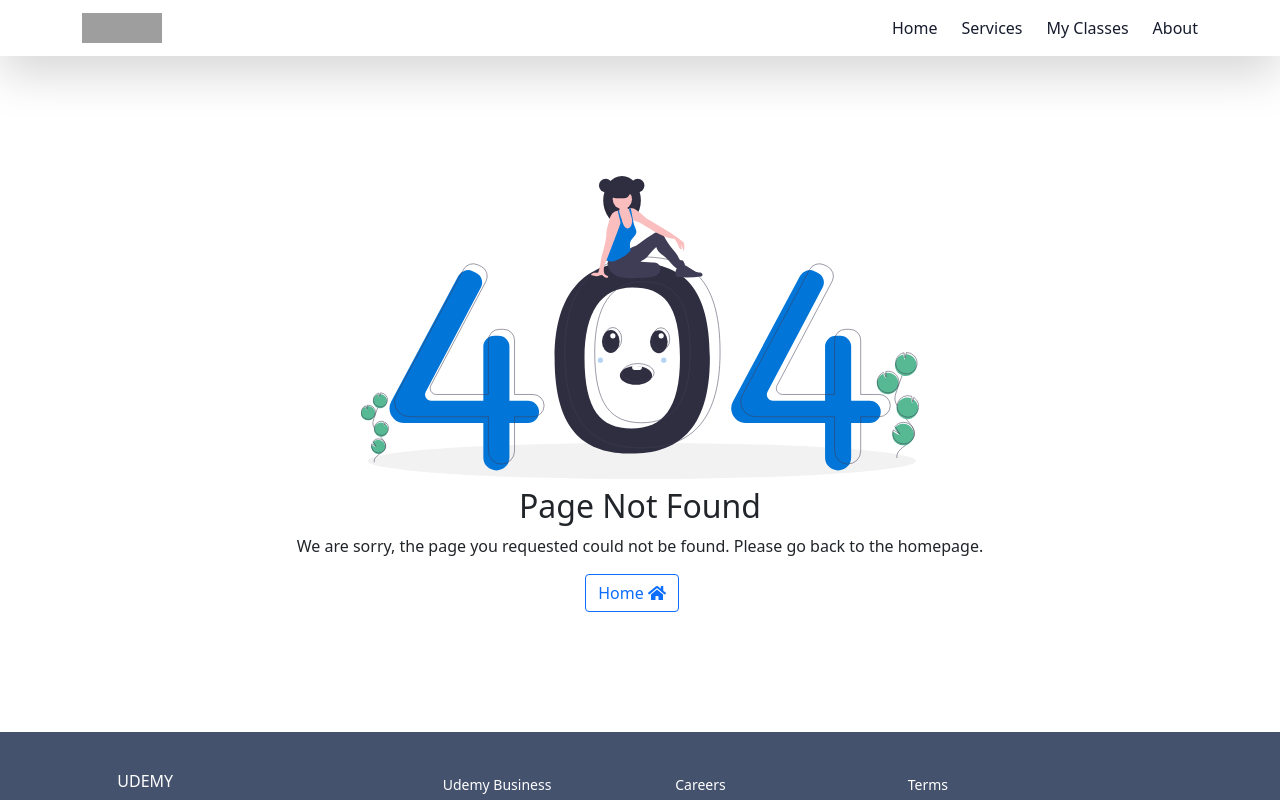
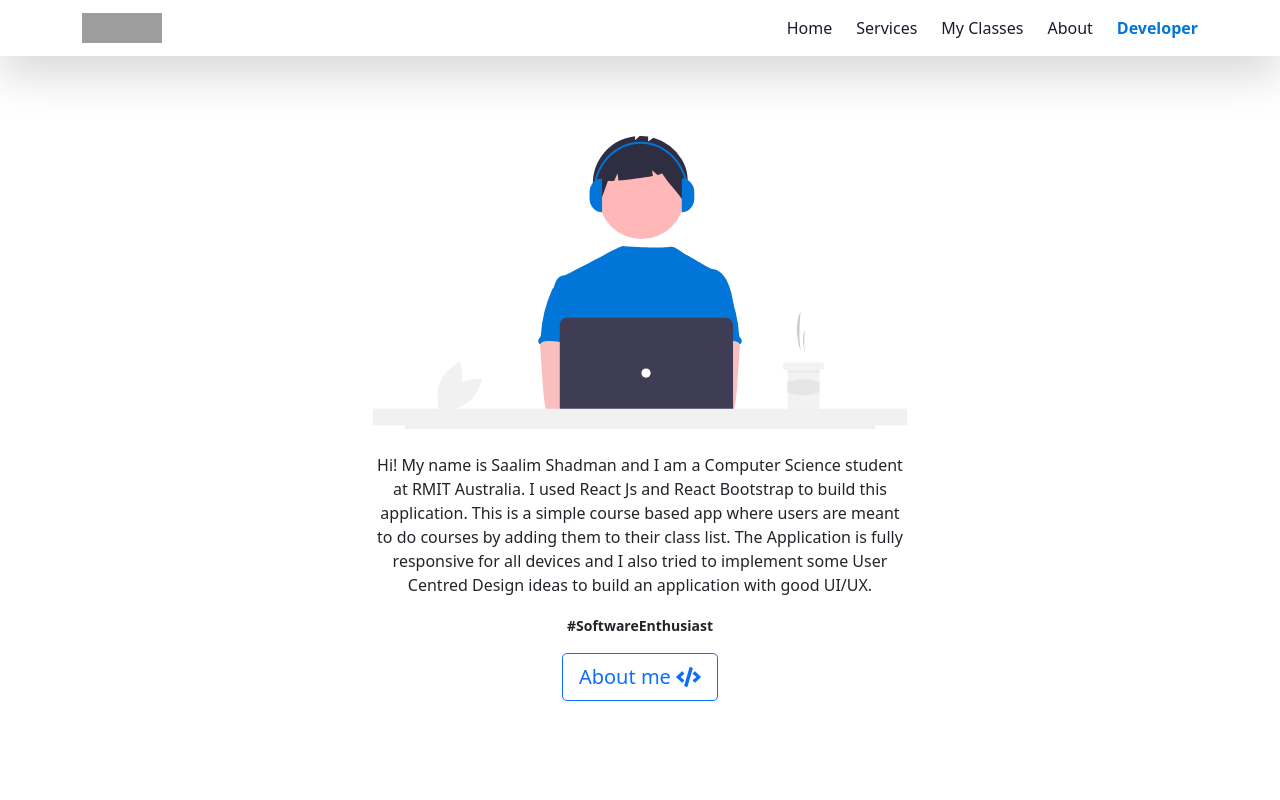
Before and after one commit to shadmansaalim/Full-Stack-Course-App, a React (Create React App) app: page /developer in a window 1280 px wide. Shown: the top 800 px of the page. Built offline with nearby package versions, Linux system fonts and the light colour scheme; grey boxes are pictures that could not be loaded.

Commit message:
Developer Page Added

```diff
--- a/src/App.js
+++ b/src/App.js
@@ -13,6 +13,7 @@ import About from './components/About/About';
 import Footer from './components/Footer/Footer';
 import MyClasses from './components/MyClasses/MyClasses';
 import NotFound from './components/NotFound/NotFound';
+import Developer from './components/Developer/Developer';
 
 
 function App() {
@@ -36,6 +37,9 @@ function App() {
           <Route exact path="/about">
             <About></About>
           </Route>
+          <Route exact path="/developer">
+            <Developer></Developer>
+          </Route>
           <Route path="*">
             <NotFound></NotFound>
           </Route>
--- /dev/null
+++ b/src/components/Developer/Developer.js
@@ -0,0 +1,22 @@
+import React from 'react';
+import coding from '../../images/coding.svg'
+import { Button } from 'react-bootstrap';
+import { FontAwesomeIcon } from '@fortawesome/react-fontawesome';
+import { faCode } from '@fortawesome/free-solid-svg-icons';
+import { NavLink } from 'react-router-dom';
+
+const Developer = () => {
+    return (
+        <section className="col-lg-5 col-md-8 col-10 mx-auto" style={{ marginTop: 80, marginBottom: 100 }}>
+            <img className="img-fluid" src={coding} alt="" />
+            <p className="mt-4">Hi! My name is Saalim Shadman and I am a Computer Science student at RMIT Australia. I used React Js and React Bootstrap to build this application. This is a simple course based app where users are meant to do courses by adding them to their class list. The Application is fully responsive for all devices and I also tried to implement some User Centred Design ideas to build an application with good UI/UX.</p>
+            <small className="text-center fw-bold">#SoftwareEnthusiast</small>
+            <br />
+
+            <a target="_blank" rel="noreferrer" href="https://github.com/shadmansaalim" className="btn btn-outline-primary btn-lg mt-3">About me <FontAwesomeIcon icon={faCode} /></a>
+
+        </section>
+    );
+};
+
+export default Developer;
--- a/src/components/Header/Header.js
+++ b/src/components/Header/Header.js
@@ -18,7 +18,7 @@ const Header = () => {
                 <Navbar.Toggle aria-controls="basic-navbar-nav" />
                 <Navbar.Collapse id="basic-navbar-nav">
                     <Nav className="ms-auto">
-                        <NavLink className="text-decoration-none me-lg-4" exact to="/home"
+                        <NavLink className="text-decoration-none me-lg-4" exact to="/"
                             style={{ color: '#161c2d' }}
                             activeStyle={{
                                 fontWeight: "bold",
@@ -36,12 +36,18 @@ const Header = () => {
                                 fontWeight: "bold",
                                 color: "#0275d8"
                             }}>My Classes</NavLink>
-                        <NavLink className="text-decoration-none" exact to="/about"
+                        <NavLink className="text-decoration-none me-lg-4" exact to="/about"
                             style={{ color: '#161c2d' }}
                             activeStyle={{
                                 fontWeight: "bold",
                                 color: "#0275d8"
                             }}>About</NavLink>
+                        <NavLink className="text-decoration-none" exact to="/developer"
+                            style={{ color: '#161c2d' }}
+                            activeStyle={{
+                                fontWeight: "bold",
+                                color: "#0275d8"
+                            }}>Developer</NavLink>
                     </Nav>
                 </Navbar.Collapse>
             </Container>
--- a/src/components/Home/Home.css
+++ b/src/components/Home/Home.css
@@ -1,4 +1,12 @@
+/* Section Head Text style */
 .headline{
     font-size: 52px;
     font-weight: 700;
 }
+/*
+Media query for perfection of text */
+@media only screen and (max-width: 688px){
+    .headline{
+        font-size: 36px;
+    }
+}
--- a/src/components/Home/Home.js
+++ b/src/components/Home/Home.js
@@ -24,7 +24,7 @@ const Home = () => {
             <Introduction></Introduction>
             <section className="mx-lg-5 mb-5" style={{ marginTop: 120 }}>
                 <h1 className="headline mb-5 text-start">Explore Top Courses</h1>
-                <Row xs={1} lg={3} className="g-4">
+                <Row xs={1} md={2} lg={3} className="g-4">
                     {
                         //Mapping over the displayCourses array and calling the Course component which creates card
                         displayCourses.map(course => <Course
```
Also changed, not shown: src/images/coding.svg (added).
